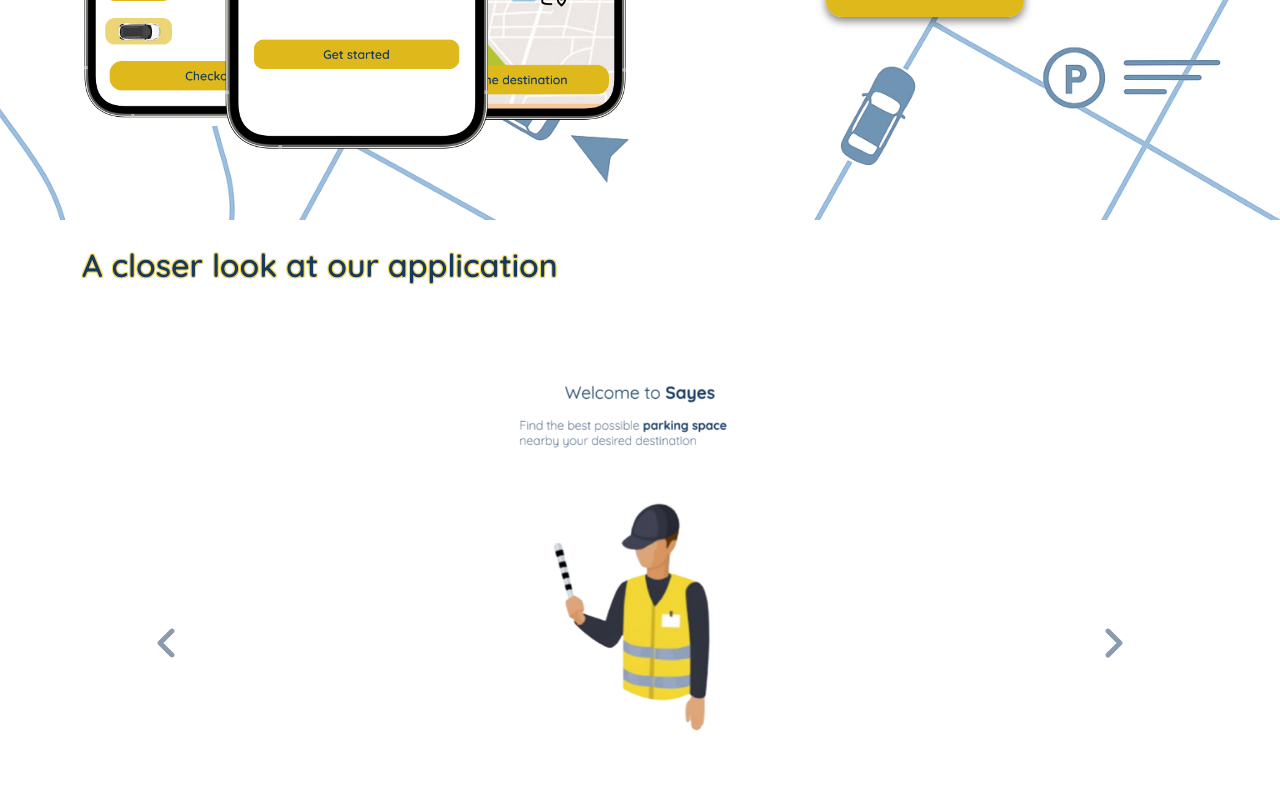
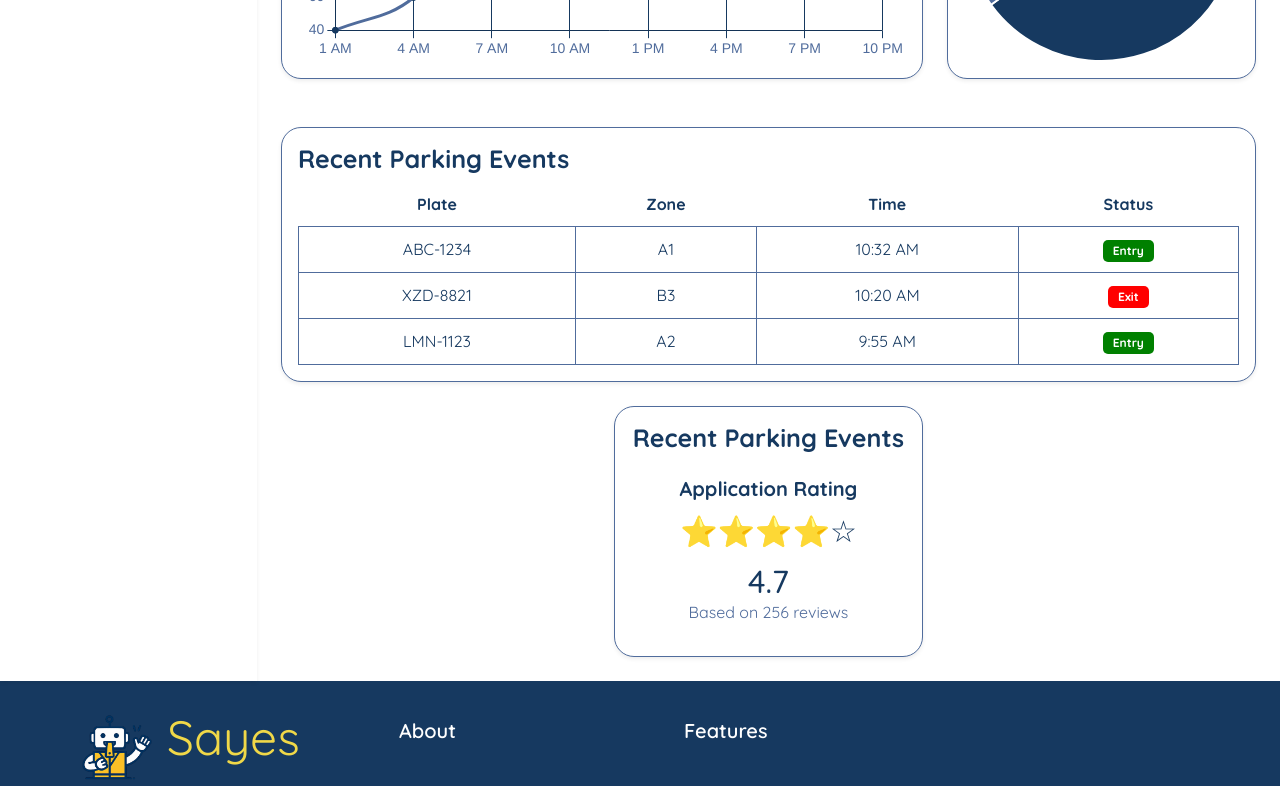
Before and after one commit to Omar-dev04/smartpark-website-react, a React (Vite) app: page /Sayes/dashboard/overview in a window 1280 px wide. Before the commit this address led to /. Shown: the part 580-1366 px from the top of the page. Built offline with nearby package versions, Linux system fonts and the light colour scheme; sample sign-in values are in the browser's storage.

Commit message:
finalUpdateDecember

```diff
--- a/src/App.jsx
+++ b/src/App.jsx
@@ -13,6 +13,7 @@
 import VehicleTypes from "./Components/VehicleTypes.jsx";
 import RecentEventsPage from "./Components/RecentEventsPage.jsx";
 import Overview from './Components/Overview.jsx';
+import RatingCardPage from './Components/RatingCardPage.jsx';
 
 function Layout({ isLoggedIn, setIsLoggedIn }) {
   return (
@@ -56,12 +57,15 @@
               { path: 'parking-occupancy', element: <ParkingOccupancy /> },
               { path: 'vehicle-types', element: <VehicleTypes /> },
               { path: 'recent-events', element: <RecentEventsPage /> },
+              { path: 'rating-Card', element: <RatingCardPage /> },
             ],
           },
           { path: '*', element: <Navigate to="/" replace /> },
         ],
       },
-    ],
+    ],{
+      basename: "/Sayes"
+    }
   );
   return <RouterProvider router={router} />;
 }
--- a/src/Components/Navbar.css
+++ b/src/Components/Navbar.css
@@ -47,7 +47,7 @@
     display: none;
 }
 .dropdown-menu{
-    min-width:280px;
+    min-width:225px;
     min-height: 200px;
 }
 .admin-btn {
--- a/src/Components/Navbar.jsx
+++ b/src/Components/Navbar.jsx
@@ -86,7 +86,7 @@
                                         <i className={showPassword ? "fa-regular fa-eye" : "fa-regular fa-eye-slash"}></i>
                                         </span>
                                         <div style={{ height: "20px" }}>
-                                        {error && <p style={{ color: "red", margin: "0" }}>{error}</p>}
+                                        {error && <p style={{ color: "red", margin: "0" ,fontSize:"15px"}}>{error}</p>}
                                         </div>
                                     </div>
                                     <button type="submit" className="btn w-100">Login</button>
--- a/src/Components/Overview.css
+++ b/src/Components/Overview.css
@@ -8,3 +8,6 @@
     font-size: 25px !important;
     font-weight: 700 !important;
 }
+.rate{
+    margin-bottom: 20vh;
+}
--- a/src/Components/Overview.jsx
+++ b/src/Components/Overview.jsx
@@ -2,6 +2,7 @@
 import ParkingChart from "./ParkingChart.jsx";
 import VehiclePie from "./VehiclePie.jsx";
 import RecentEvents from "./RecentEvents.jsx";
+import RatingCard from "./RatingCard.jsx";
 import "./Overview.css";
 
 export default function Overview() {
@@ -23,9 +24,17 @@
         </div>
         <div className="row mt-4">
             <div className="col-12">
-            <div className="card shadow-sm p-3 cardsdash">
-                <h5 className="title">Recent Parking Events</h5> <RecentEvents />
+                <div className="card shadow-sm p-3 cardsdash">
+                    <h5 className="title">Recent Parking Events</h5> <RecentEvents />
+                </div>
             </div>
+        </div>
+        <div className="row mt-4 justify-content-center">
+            <div className="col-12 col-lg-4">
+                <div className="card p-3 shadow-sm cardsdash text-center">
+                    <h5 className="title">Recent Parking Events</h5>
+                    <RatingCard />
+                </div>
             </div>
         </div>
         </>
--- /dev/null
+++ b/src/Components/RatingCard.css
@@ -0,0 +1,6 @@
+p{
+    color: #506C9C;
+}
+h5,h2{
+    color: #163960;
+}
--- /dev/null
+++ b/src/Components/RatingCard.jsx
@@ -0,0 +1,31 @@
+import { useEffect, useState } from "react";
+import "./RatingCard.css";
+
+export default function RatingCard() {
+    const [rating, setRating] = useState(null);
+    const [reviews, setReviews] = useState(null);
+    const getStars = (value) => {
+        if (!value) return "☆☆☆☆☆";
+        const filled = "⭐".repeat(Math.floor(value));
+        const empty = "☆".repeat(5 - Math.floor(value));
+        return filled + empty;
+    };
+    useEffect(() => {
+        setRating(4.7);
+        setReviews(256);
+    }, []);
+    return (
+        <div className="p-3 text-center cardsdashboard">
+            <h5 className="fw-bold">Application Rating</h5>
+            <div className="mt-2" style={{ fontSize: "30px",color:"#163960" }}>
+                {getStars(rating)}
+            </div>
+            <h2 className="mt-2 mb-0">
+                {rating?.toFixed(1)}
+            </h2>
+            <p className="mb-0">
+                Based on {reviews} reviews
+            </p>
+        </div>
+    );
+}
--- /dev/null
+++ b/src/Components/RatingCardPage.jsx
@@ -0,0 +1,11 @@
+import RatingCard from './RatingCard'
+import "./Overview.css";
+
+export default function RatingCardPage() {
+    return (
+        <div className="card shadow-sm cardsdash py-5 w-50 rate">
+            <RatingCard />
+        </div>
+
+    )
+}
--- a/src/Components/RecentEventsPage.jsx
+++ b/src/Components/RecentEventsPage.jsx
@@ -1,7 +1,6 @@
 import RecentEvents from "./RecentEvents";
 import "./Overview.css";
 import "./RecentEvents.css";
-
 
 export default function RecentEventsPage() {
   return (
--- a/src/Components/Sidebar.jsx
+++ b/src/Components/Sidebar.jsx
@@ -17,6 +17,9 @@
         <li className="nav-item">
           <NavLink to="/dashboard/recent-events" className="nav-link">Recent Parking Events</NavLink>
         </li>
+        <li className="nav-item">
+          <NavLink to="/dashboard/rating-Card" className="nav-link">Application Rating</NavLink>
+        </li>
       </ul>
     </div>
   );
```
